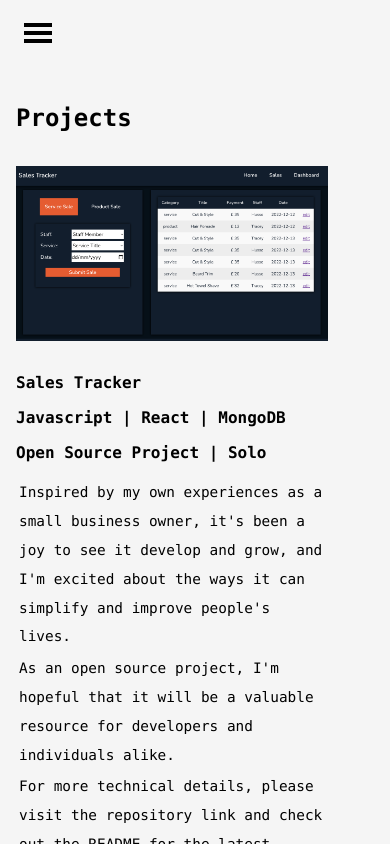
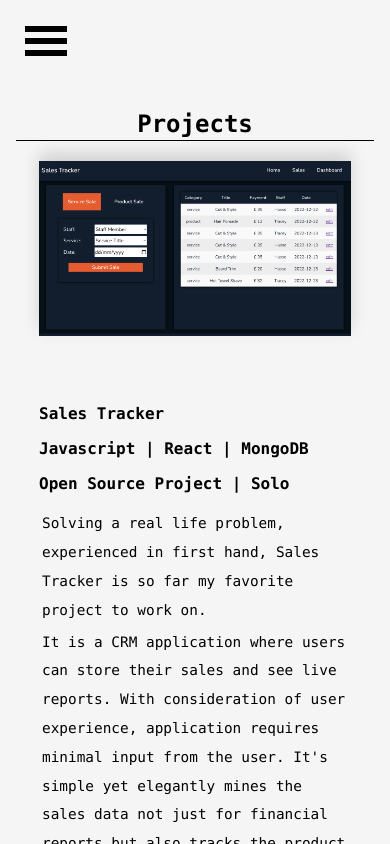
Before and after one commit to Cetins/ctns, a React (Create React App) app: page /projects in a window 390 px wide. Built offline with nearby package versions, Linux system fonts and the light colour scheme; a web font is replaced by a local one.

Commit message:
little tweaks before holiday

```diff
--- a/src/App.css
+++ b/src/App.css
@@ -1,8 +1,9 @@
 :root {
   --background-color: rgb(245, 245, 245);
   --primary-text: black;
-  --secondary-text: gray;
+  --secondary-text: rgb(223, 223, 223);
   --accent-color: rgb(31, 37, 40);
+  --box-shadow: 0 -0.5rem 1rem rgba(0 0 0 / 0.15);
 }
 
 html,
@@ -30,8 +31,9 @@ body {
 
 .nav-ul {
   display: flex;
-  gap: 1rem;
+  gap: 2rem;
   list-style: none;
+  margin: 0;
 }
 .nav-a {
   text-decoration: none;
@@ -64,12 +66,23 @@ body {
 }
 
 .subtitle {
-  margin-bottom: 2rem;
+  width: 100%;
+  text-align: center;
+  border-bottom: 1px solid #000;
+  line-height: 0.1em;
+  margin: 10px 0 20px;
+}
+
+h2 span {
+   background: var(--background-color);
+   padding:0 10px;
 }
 
 .text {
   font-size: 1.2rem;
   line-height: 2.5rem;
+  margin-left: 5rem;
+  margin-right: 5rem;
 }
 
 .centered-md-title {
@@ -125,8 +138,9 @@ footer {
   width: 25rem;
   margin: 2rem;
   height: 25rem;
-  border: 1px solid var(--primary-text);
   perspective: 1000px; /* Remove this if you don't want the 3D effect */
+  box-shadow: var(--box-shadow);
+  border-radius: 4px;
 }
 
 /* This container is needed to position the front and back side */
@@ -176,10 +190,14 @@ footer {
 
 /* Projects page styles */
 
+.centered-main {
+  display: grid;
+  justify-content: center;
+}
+
 .project-card {
   display: flex;
-  flex-direction: row;
-  flex-wrap: wrap;
+  flex-direction: column;
   margin-bottom: 3rem;
 }
 
@@ -188,12 +206,14 @@ footer {
   max-height: auto;
   width: auto;
   height: auto;
+  box-shadow: var(--box-shadow);
 }
 
 
 .project-brief {
-  max-width: 30vw;
-  margin-left: 2rem;
+  max-width: 65vw;
+  max-height: auto;
+  margin-top: 2rem;
 }
 
 .project-brief>h2, .project-brief>h3, .project-brief>h4 {
@@ -235,16 +255,21 @@ footer {
 
 /* Extra small devices (phones, 600px and down) */
 @media only screen and (max-width: 600px) {
+  .hamburger-button {
+    font-size: 3rem;
+  }
+  .nav-ul { gap: 1.2rem;}
   .nav-a { font-size: 1.2rem; }
   .hero-text { font-size: 5rem; }
-  footer>p { font-size: .8rem;}
+  footer>p { font-size: 1rem;}
   .social-button {
-    font-size: 1.6rem;
+    font-size: 1.8rem;
     margin: 0 0 0 .8rem;
   }
   .text {
     font-size: 1rem;
     line-height: 2rem;
+    margin: 0;
   }
 
   .subtitle { line-height: 2rem; }
@@ -282,7 +307,17 @@ footer {
 }
 
 /* Small devices (portrait tablets and large phones, 600px and up) */
-@media only screen and (min-width: 600px) {}
+@media only screen and (min-width: 600px) {
+  .education-cards {
+    display: flex;
+    flex-direction: column;
+    align-items: center;
+  }
+  .flip-card {
+    width: 40rem;
+    height: 25rem;
+  }
+}
 
 /* Medium devices (landscape tablets, 768px and up) */
 @media only screen and (min-width: 768px) {}
--- a/src/components/Education.jsx
+++ b/src/components/Education.jsx
@@ -4,7 +4,7 @@ const Education = () => {
   return (
     <div>
       <header>
-        <h3 className='centered-md-title'>Education</h3>
+        <h2 className='subtitle'><span>Education</span></h2>
       </header>
       <main className='education-cards'>
         <section class="flip-card">
--- a/src/components/Experience.jsx
+++ b/src/components/Experience.jsx
@@ -4,7 +4,7 @@ const Experience = () => {
   return (
     <div>
       <header>
-        <h3 className='centered-md-title'>Experience</h3>
+        <h2 className='subtitle'><span>Experience</span></h2>
       </header>
       <main className='education-cards'>
         <section class="flip-card">
--- a/src/pages/About.jsx
+++ b/src/pages/About.jsx
@@ -6,7 +6,7 @@ const About = () => {
   return (
     <article className='main-content'>
         <header>
-            <h2 className='subtitle'>Junior Software Engineer</h2>
+            <h2 className='subtitle'><span>Junior Software Engineer</span></h2>
         </header>
         <main>
             <p className='text'>Hi there! My name is Sezen Cetin, and I'm a software engineer based in Glasgow. One day, I decided to use a drag-and-drop website builder for my small business. I enjoyed it deeply, and one tutorial followed another, until I found myself in CS50x, learning the C language. Since then, programming has been my sole focus and passion.</p>
--- a/src/pages/Projects.jsx
+++ b/src/pages/Projects.jsx
@@ -5,31 +5,30 @@ const Projects = () => {
   return (
     <article className='main-content'>
         <header>
-            <h2 className='subtitle'>Projects</h2>
+          <h2 className='subtitle'><span>Projects</span></h2>
         </header>
-        <main>
-            <section className='project-card row'>
-              <div className='column'>
+        <main className='centered-main'>
+            <section className='project-card'>
+              <div>
                 <img className='project-image' src="images/sales.png" alt="Sales Tracker"/>
               </div>
-              <div className='column'>
+              <div>
                 <div className='project-brief'>
                   <h2>Sales Tracker</h2>
                   <h3>Javascript | React | MongoDB</h3>
                   <h4>Open Source Project | Solo</h4>
-                  <p>Inspired by my own experiences as a small business owner, it's been a joy to see it develop and grow, and I'm excited about the ways it can simplify and improve people's lives. </p>
-                  <p>As an open source project, I'm hopeful that it will be a valuable resource for developers and individuals alike.</p>
-                  <p>For more technical details, please visit the repository link and check out the README for the latest updates.</p>
+                  <p>Solving a real life problem, experienced in first hand, Sales Tracker is so far my favorite project to work on.</p>
+                  <p>It is a CRM application where users can store their sales and see live reports. With consideration of user experience, application requires minimal input from the user. It's simple yet elegantly mines the sales data not just for financial reports but also tracks the product stock at the meantime.</p>
                   <a className='repository-link' href="https://github.com/Cetins/sale-tracker-client"><AiFillGithub className='github-icon'/>Project Repository</a>
                 </div>
               </div>
             </section>
 
-            <section className='project-card row'>
-              <div className='column'>
+            <section className='project-card'>
+              <div>
                 <img className='project-image' src="images/codebnb.png" alt="CodeBNB"/>
               </div>
-              <div className='column'>
+              <div>
                 <div className='project-brief'>
                   <h2>CodeBNB</h2>
                   <h3>Javascript | React | MongoDB | Java</h3>
@@ -41,11 +40,11 @@ const Projects = () => {
               </div>
             </section>
 
-            <section className='project-card row'>
-              <div className='column'>
+            <section className='project-card'>
+              <div>
                 <img className='project-image' src="images/demonclan.png" alt="Demon Clan"/>
               </div>
-              <div className='column'>
+              <div>
                 <div className='project-brief'>
                   <h2>Demon Clan</h2>
                   <h3>Java | Spring | Jnuit</h3>
@@ -57,11 +56,11 @@ const Projects = () => {
               </div>
             </section>
 
-            <section className='project-card row'>
-              <div className='column'>
+            <section className='project-card'>
+              <div>
                 <img className='project-image' src="images/gymmy.png" alt="Gymmy"/>
               </div>
-              <div className='column'>
+              <div>
                 <div className='project-brief'>
                   <h2>Gymmy</h2>
                   <h3>Python | Flask | SQL</h3>
```
